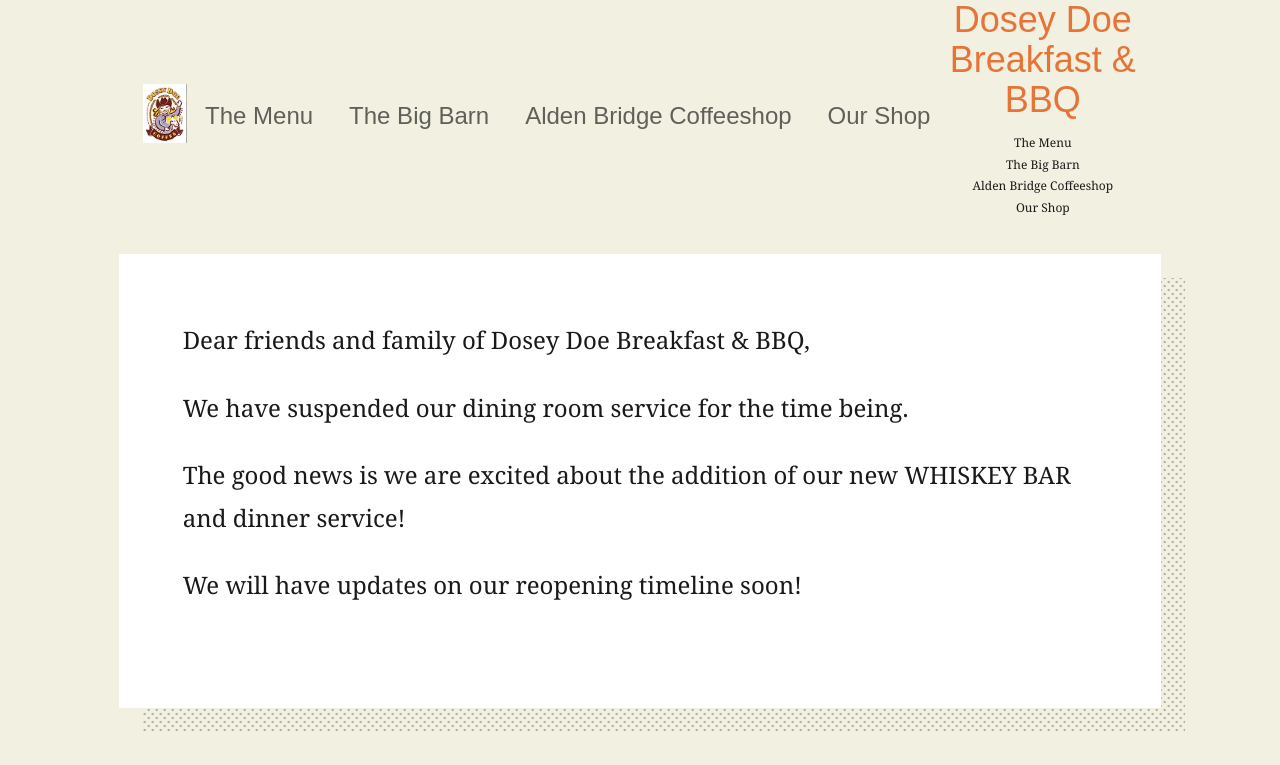
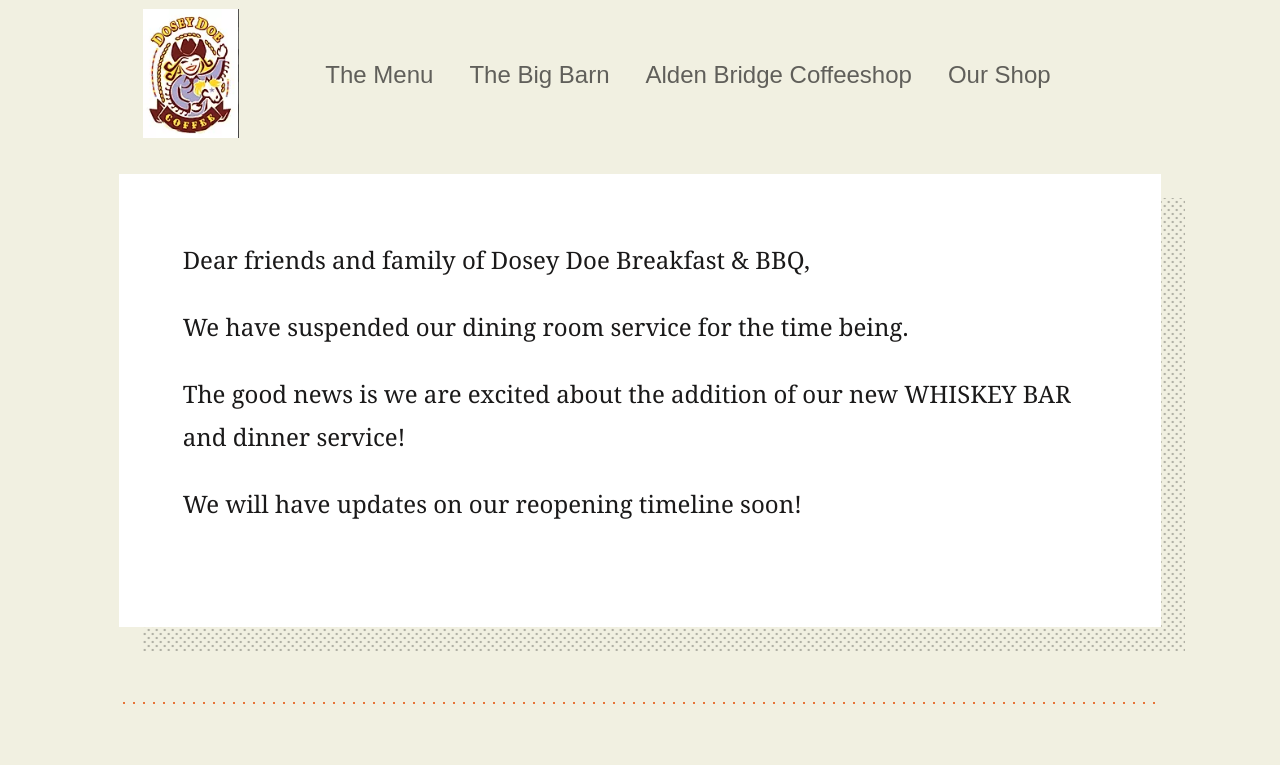
Before and after one commit to bradsaid/bbq, a plain HTML site: page index.html in a window 1280 px wide. Shown: the top 765 px of the page. Drawn offline with Linux system fonts and the light colour scheme.

Commit message:
formattting

```diff
--- a/index.html
+++ b/index.html
@@ -72,17 +72,13 @@
 					</li>
 				</ul>
             </nav>
-            <nav id="mobileshow" style="text-align: center;">
-
+            <nav id="mobileshow" class="desktophide" style="text-align: center;">
                 <h3 style="color:#e67437; ">Dosey Doe Breakfast & BBQ </h3>
-                <a href="https://www.doseydoetickets.com/assets/bbqmenufront-ebb6da2ef5528aa5d29a54015ee7c7751973d03f50405a6980af9af8525b38d5.png">The Menu</a>
+                <h4><a href="https://www.doseydoetickets.com/assets/bbqmenufront-ebb6da2ef5528aa5d29a54015ee7c7751973d03f50405a6980af9af8525b38d5.png">The Menu</a>
                 <a href="https://www.doseydoetickets.com/">The Big Barn</a>
                 <a href="https://www.doseydoetickets.com/coffeeshop">Alden Bridge Coffeeshop</a>
-                <a href="https://www.doseydoetickets.com/merch/home">Our Shop</a>
+                <a href="https://www.doseydoetickets.com/merch/home">Our Shop</a></h4>
             </nav>
-
-
-
 		</div>
 	</div>
 </header>	<section class="content-section">
```
